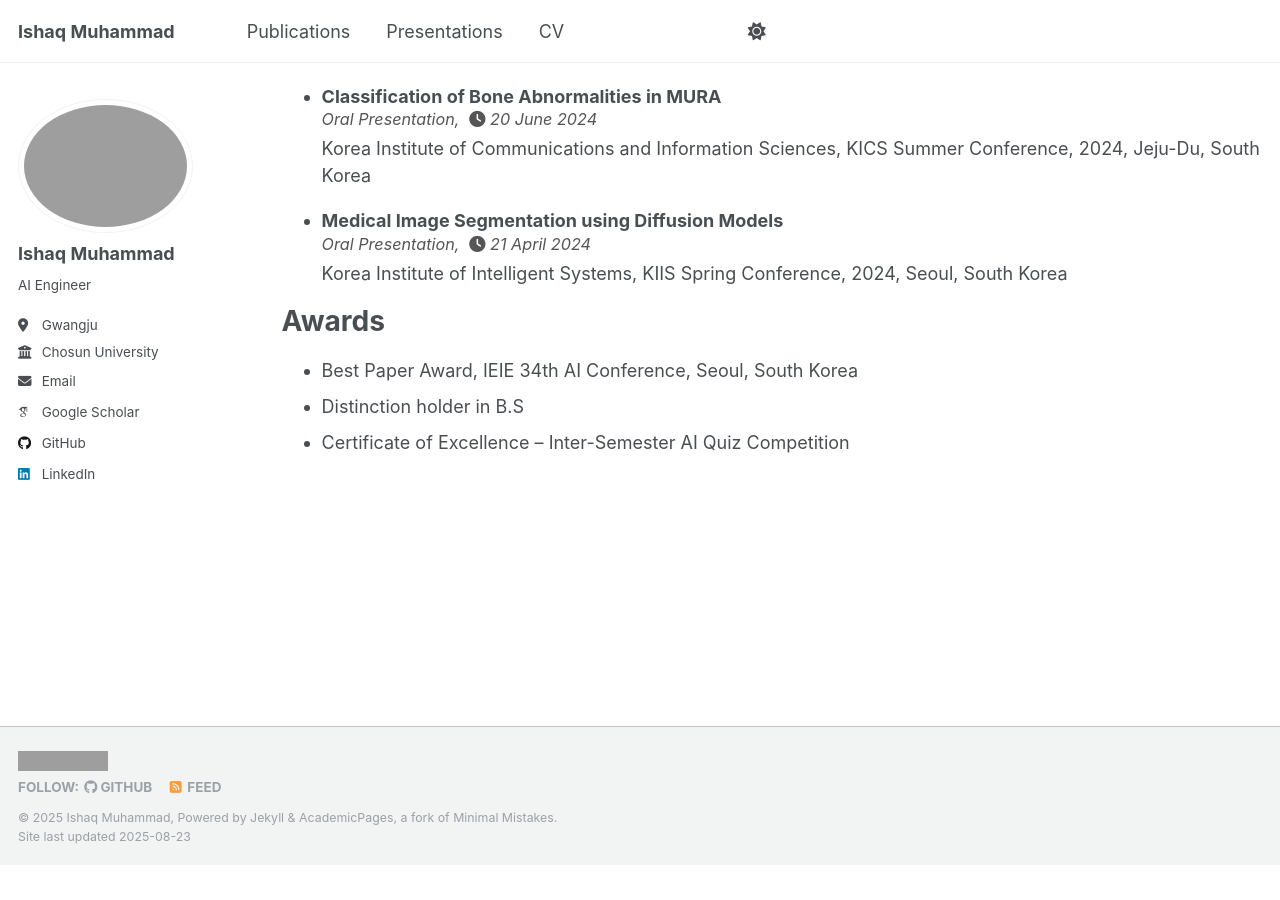
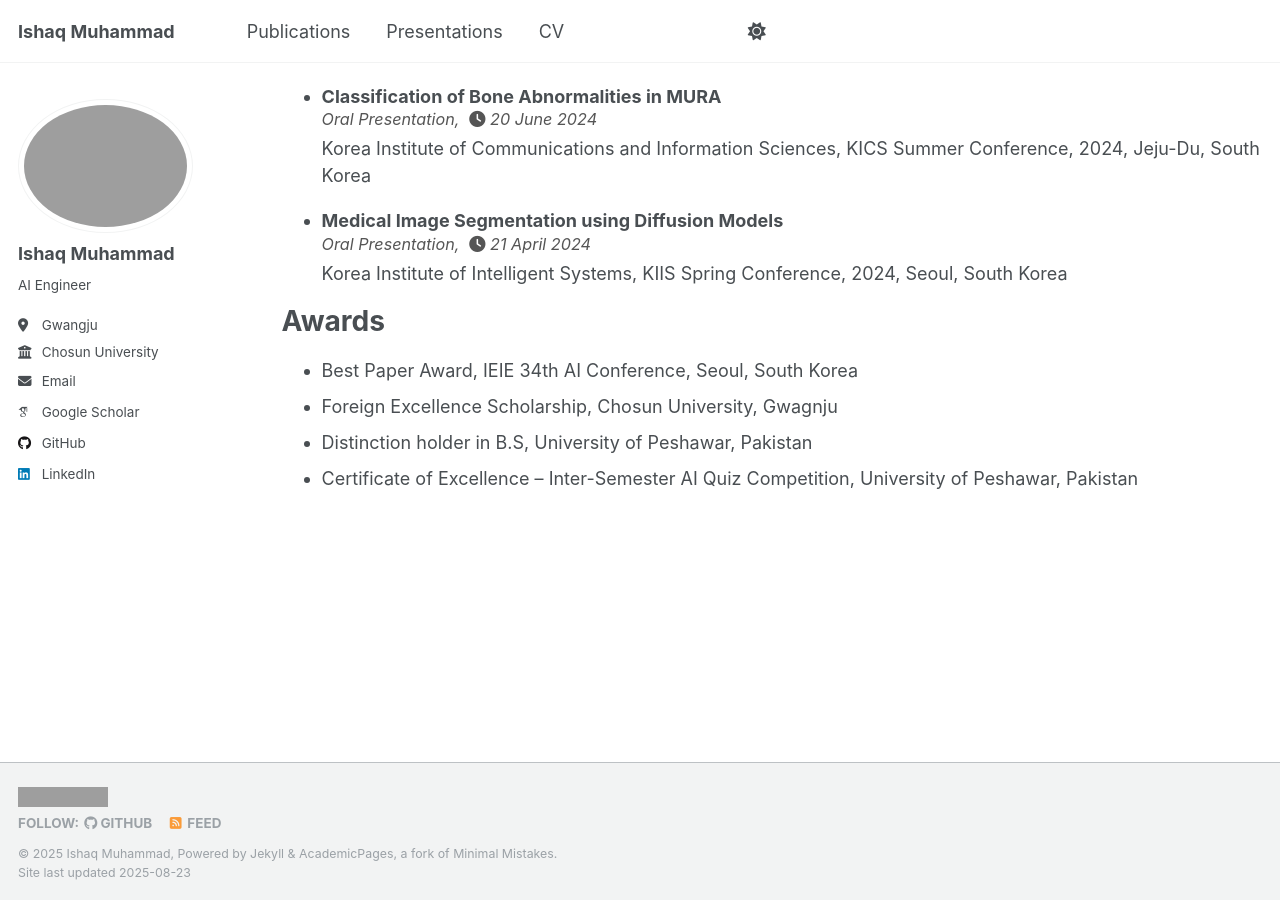
Before and after one commit to IshaqMKhan/IshaqMKhan.github.io, a Jekyll site: the page built from _pages/cv.md, in a window 1280 px wide and 900 px high, scrolled down 1633 px. Built offline with Jekyll 4.4.1, drawn with Linux system fonts in a browser that asks for light colours; some web fonts are replaced; a script that is not in the unit is left out; before the commit the page ends 2497 px from its top, so only the background shows below that; grey boxes are pictures that could not be loaded.

Commit message:
Update cv.md

```diff
--- a/_pages/cv.md
+++ b/_pages/cv.md
@@ -62,5 +62,6 @@ Conference Presentations
 Awards
 ======
 * Best Paper Award, IEIE 34th AI Conference, Seoul, South Korea
-* Distinction holder in B.S
-* Certificate of Excellence – Inter-Semester AI Quiz Competition
+* Foreign Excellence Scholarship, Chosun University, Gwagnju
+* Distinction holder in B.S, University of Peshawar, Pakistan
+* Certificate of Excellence – Inter-Semester AI Quiz Competition, University of Peshawar, Pakistan
```
